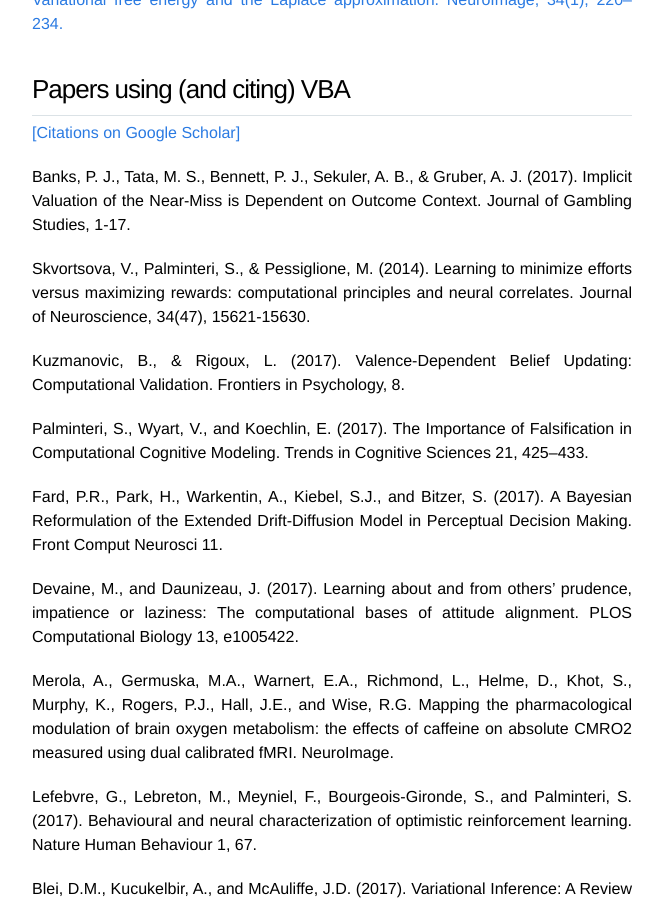
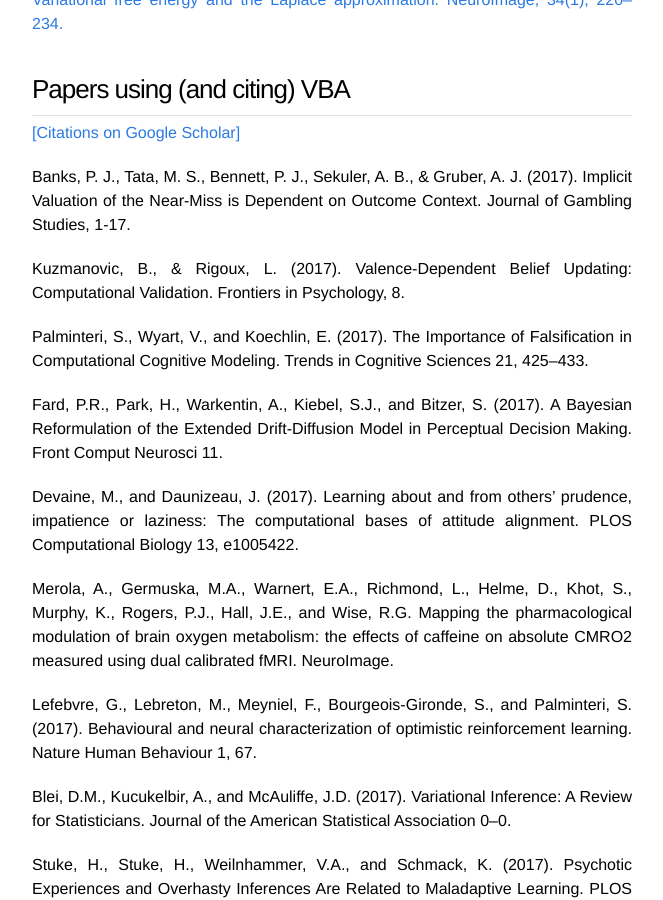
Before and after one commit to MBB-team/VBA-toolbox, a Jekyll site: the page built from references/index.html, in a window 1280 px wide and 900 px high, scrolled down 721 px. Shown: the whole window, without its empty margins (308-971 px from the left). Built offline with Jekyll 4.4.1, drawn with Linux system fonts in a browser that asks for light colours; nearby versions of some CDN libraries.

Commit message:
remove redundant reference

```diff
--- a/references/index.html
+++ b/references/index.html
@@ -50,10 +50,6 @@
 
 <p>
   Banks, P. J., Tata, M. S., Bennett, P. J., Sekuler, A. B., & Gruber, A. J. (2017). Implicit Valuation of the Near-Miss is Dependent on Outcome Context. Journal of Gambling Studies, 1-17.
-</p>
-
-<p>
-  Skvortsova, V., Palminteri, S., & Pessiglione, M. (2014). Learning to minimize efforts versus maximizing rewards: computational principles and neural correlates. Journal of Neuroscience, 34(47), 15621-15630.
 </p>
 
 <p>
```
